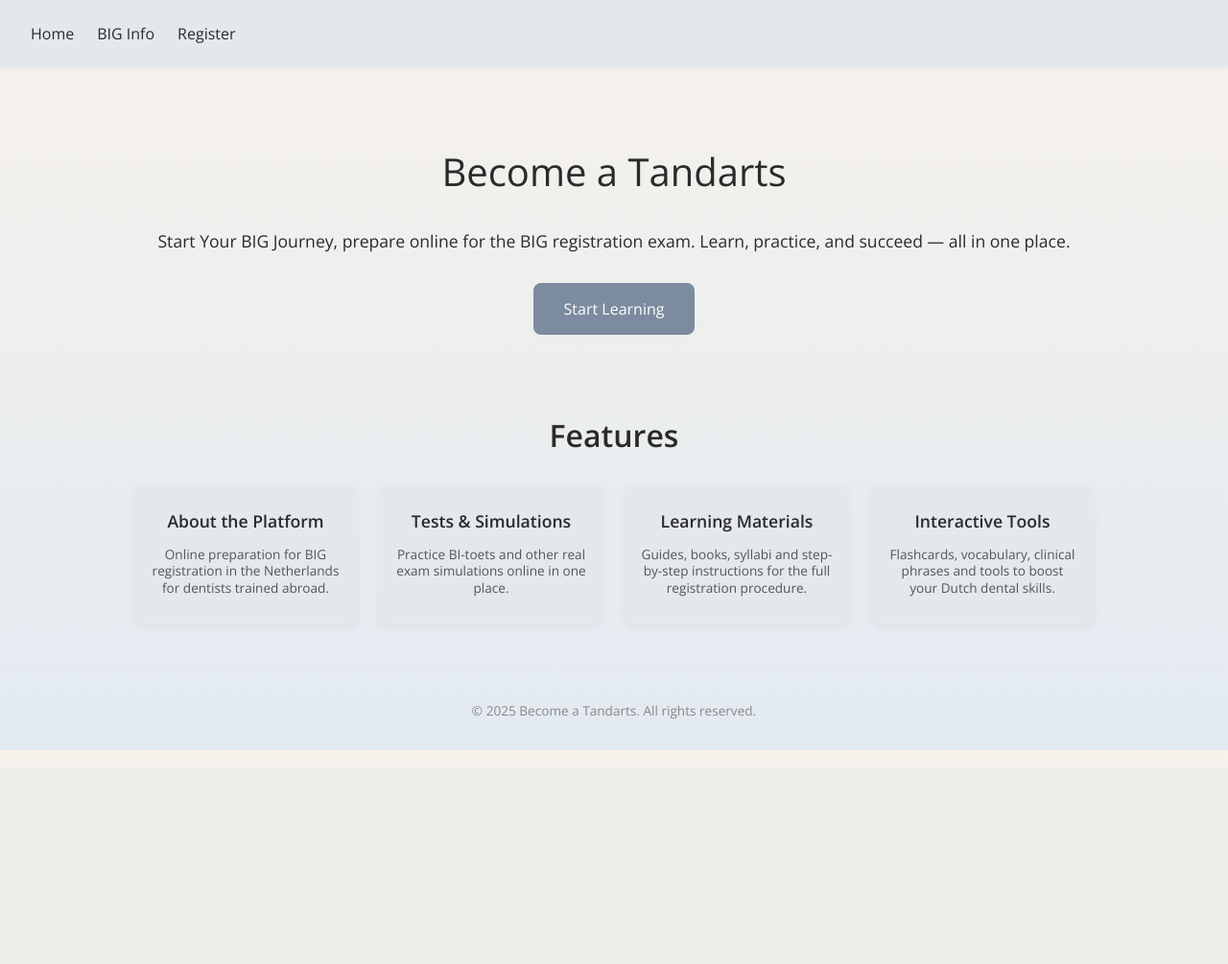
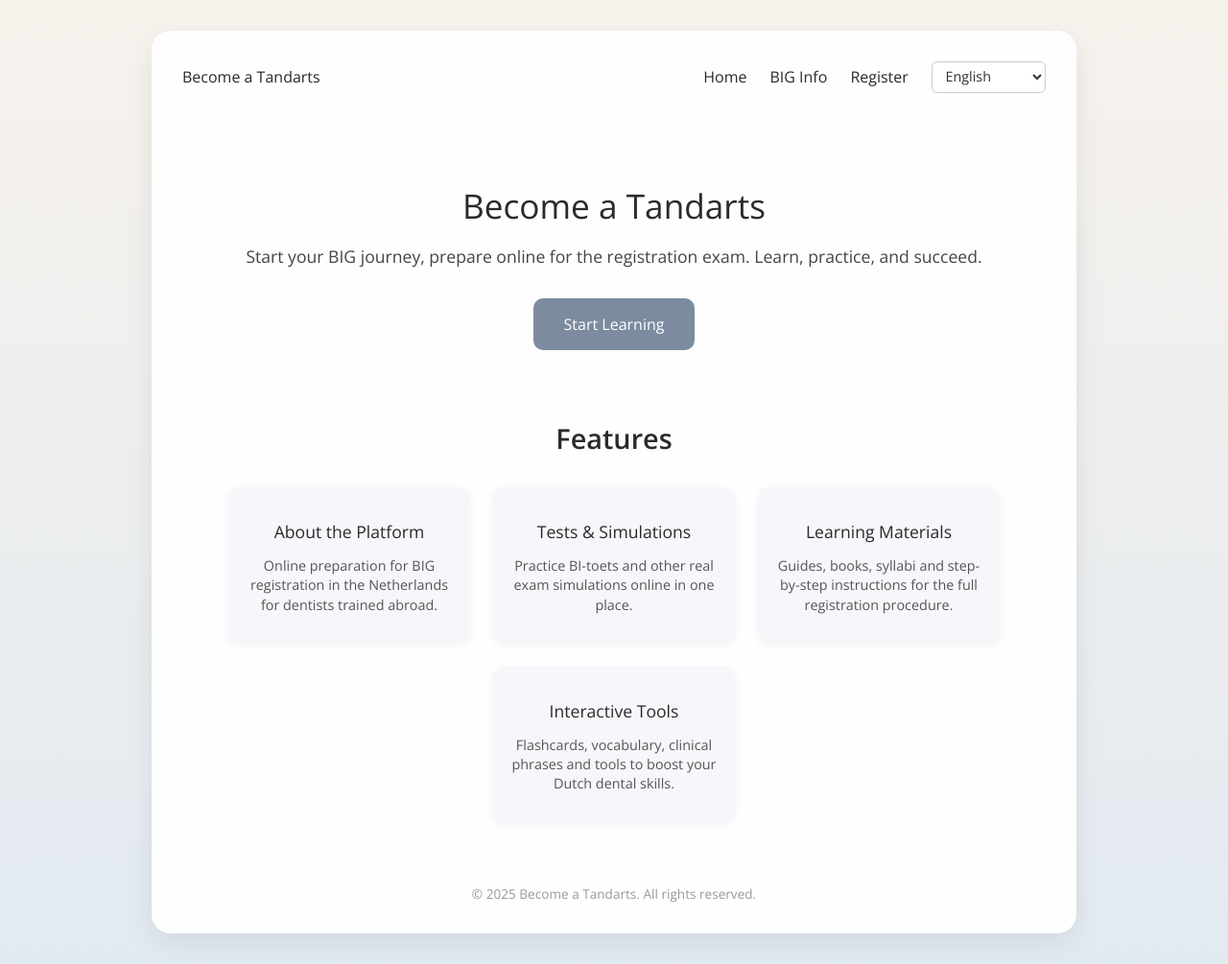
Before and after one commit to YevheniiButov/beatandarts, a Flask app: page / in a window 1280 px wide. Shown: the whole page at 96% size. Before the commit the page ends 750 px from the top, so only its background shows below. Run offline with Flask 3, Linux system fonts and the light colour scheme.

Commit message:
Update: add languages,new design

```diff
--- a/flask-app/templates/index.html
+++ b/flask-app/templates/index.html
@@ -1,5 +1,5 @@
 <!DOCTYPE html>
-<html lang="en">
+<html lang="{{ lang }}">
 <head>
   <meta charset="UTF-8">
   <meta name="viewport" content="width=device-width, initial-scale=1.0">
@@ -12,115 +12,199 @@
       font-family: 'Open Sans', sans-serif;
       background: linear-gradient(to bottom, #f7f2ec, #e2eaf1);
       color: #2a2a2a;
+      display: flex;
+      justify-content: center;
+      min-height: 100vh;
+      padding: 2rem;
     }
+
+    .container {
+      background-color: #ffffffee;
+      border-radius: 20px;
+      box-shadow: 0 10px 30px rgba(0, 0, 0, 0.08);
+      max-width: 900px;
+      width: 100%;
+      overflow: hidden;
+      padding: 2rem;
+    }
+
     header {
       display: flex;
       justify-content: space-between;
       align-items: center;
-      padding: 1.5rem 2rem;
-      background-color: #e4e8ec; /* изменено */
-      box-shadow: 0 2px 8px rgba(0, 0, 0, 0.05);
+      margin-bottom: 2rem;
     }
-    header img {
-      display: none; /* скрыт логотип */
-    }
+
     nav {
       display: flex;
       gap: 1.5rem;
+      align-items: center;
     }
+
     nav a {
       color: #2a2a2a;
       text-decoration: none;
       font-weight: 500;
     }
+
     nav a:hover {
       color: #4f7cac;
     }
+
+    .lang-switch {
+      padding: 0.3rem 0.6rem;
+      font-family: 'Open Sans', sans-serif;
+      font-size: 0.9rem;
+      border: 1px solid #ccc;
+      border-radius: 6px;
+      background: #fff;
+      color: #333;
+    }
+
     .hero {
       text-align: center;
-      padding: 3rem 1.5rem 2rem 1.5rem;
-      margin-bottom: 0;
+      padding: 2rem 1.5rem;
     }
+
     .hero h1 {
-      font-size: 2.5rem;
-      font-weight: 300;
+      font-size: 2.2rem;
+      font-weight: 400;
+      margin-bottom: 1rem;
     }
+
     .hero p {
       font-size: 1.1rem;
-      margin: 1rem 0 2rem;
+      margin-bottom: 2rem;
+      color: #444;
     }
+
     .buttons {
       display: flex;
       justify-content: center;
-      margin-top: 2rem;
+      margin-top: 1rem;
     }
+
     .buttons a {
       display: inline-block;
       padding: 1rem 2rem;
       background: #7c8b9f;
       color: white;
       text-decoration: none;
-      border-radius: 8px;
+      border-radius: 10px;
       font-weight: 500;
       transition: background 0.3s;
     }
+
     .buttons a:hover {
       background: #5d6d7c;
     }
+
     .features {
-      padding: 1.5rem 1.5rem 3rem 1.5rem;
+      padding: 1rem 1rem 2rem 1rem;
     }
+
     .features h2 {
       text-align: center;
-      font-size: 2rem;
+      font-size: 1.8rem;
       margin-bottom: 2rem;
     }
+
     .cards {
       display: flex;
       flex-wrap: wrap;
       justify-content: center;
       gap: 1.5rem;
     }
+
     .card {
-      background-color: #e4e8ec; /* изменено */
-      border-radius: 8px;
+      background-color: #f5f7fa;
+      border-radius: 12px;
       box-shadow: 0 2px 8px rgba(0, 0, 0, 0.05);
-      flex: 1 1 180px;
-      max-width: 200px;
+      flex: 1 1 200px;
+      max-width: 220px;
       padding: 1rem;
       text-align: center;
     }
+
     .card h3 {
-      margin: 0.5rem 0 0.3rem;
+      margin-bottom: 0.5rem;
       font-size: 1.1rem;
+      font-weight: 500;
     }
+
     .card p {
-      font-size: 0.85rem;
+      font-size: 0.9rem;
       color: #555;
-      line-height: 1.3;
+      line-height: 1.4;
     }
+
     footer {
       text-align: center;
-      padding: 2rem;
+      margin-top: 2rem;
       font-size: 0.85rem;
-      color: #888;
+      color: #999;
     }
   </style>
 </head>
 <body>
+  <div class="container">
     <header>
+      <div class="logo">Become a Tandarts</div>
       <nav>
         <a href="/">Home</a>
         <a href="/big-info">BIG Info</a>
         <a href="/register">Register</a>
+        <select class="lang-switch">
+          <option value="en" {% if lang == 'en' %}selected{% endif %}>English</option>
+          <option value="nl" {% if lang == 'nl' %}selected{% endif %}>Nederlands</option>
+          <option value="ru" {% if lang == 'ru' %}selected{% endif %}>Русский</option>
+          <option value="uk" {% if lang == 'uk' %}selected{% endif %}>Українська</option>
+          <option value="es" {% if lang == 'es' %}selected{% endif %}>Español</option>
+          <option value="tr" {% if lang == 'tr' %}selected{% endif %}>Türkçe</option>
+          <option value="fa" {% if lang == 'fa' %}selected{% endif %}>فارسی</option>
+        </select>
       </nav>
     </header>
 
     <section class="hero">
-    <h1>Become a Tandarts</h1>
-    <p>Start Your BIG Journey, prepare online for the BIG registration exam. Learn, practice, and succeed — all in one place.</p>
+      <h1>
+        {% if lang == 'ru' %} Начни свой путь к BIG
+        {% elif lang == 'uk' %} Почни свій шлях до BIG
+        {% elif lang == 'nl' %} Begin je BIG-reis
+        {% elif lang == 'es' %} Comienza tu camino hacia el BIG
+        {% elif lang == 'tr' %} BIG yolculuğuna başla
+        {% elif lang == 'fa' %} سفر خود به BIG را آغاز کنید
+        {% else %} Become a Tandarts
+        {% endif %}
+      </h1>
+      <p>
+        {% if lang == 'ru' %}
+          Онлайн подготовка к экзамену для BIG-регистрации в Нидерландах.
+        {% elif lang == 'uk' %}
+          Онлайн підготовка до іспиту для реєстрації BIG у Нідерландах.
+        {% elif lang == 'nl' %}
+          Online voorbereiding op het BIG-examen voor tandartsen.
+        {% elif lang == 'es' %}
+          Preparación en línea para el examen de registro BIG en los Países Bajos.
+        {% elif lang == 'tr' %}
+          Hollanda'da BIG kaydı için çevrim içi hazırlık.
+        {% elif lang == 'fa' %}
+          آمادگی آنلاین برای آزمون ثبت‌نام BIG در هلند.
+        {% else %}
+          Start your BIG journey, prepare online for the registration exam. Learn, practice, and succeed.
+        {% endif %}
+      </p>
       <div class="buttons">
-      <a href="/login">Start Learning</a>
+        <a href="/login">
+          {% if lang == 'ru' %} Начать обучение
+          {% elif lang == 'uk' %} Почати навчання
+          {% elif lang == 'nl' %} Begin met leren
+          {% elif lang == 'es' %} Empezar a aprender
+          {% elif lang == 'tr' %} Öğrenmeye başla
+          {% elif lang == 'fa' %} شروع یادگیری
+          {% else %} Start Learning
+          {% endif %}
+        </a>
       </div>
     </section>
 
@@ -149,5 +233,16 @@
     <footer>
       &copy; 2025 Become a Tandarts. All rights reserved.
     </footer>
+  </div>
+
+  <script>
+    const select = document.querySelector('.lang-switch');
+    select.addEventListener('change', () => {
+      const lang = select.value;
+      const url = new URL(window.location.href);
+      url.searchParams.set('lang', lang);
+      window.location.href = url.toString();
+    });
+  </script>
 </body>
 </html>
```
Lines whose indentation alone changed are shown as unchanged.
